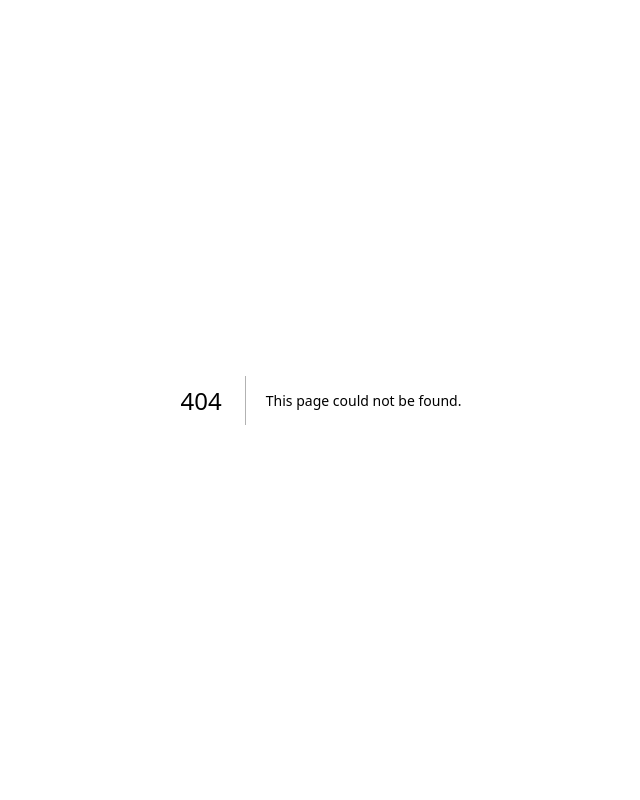
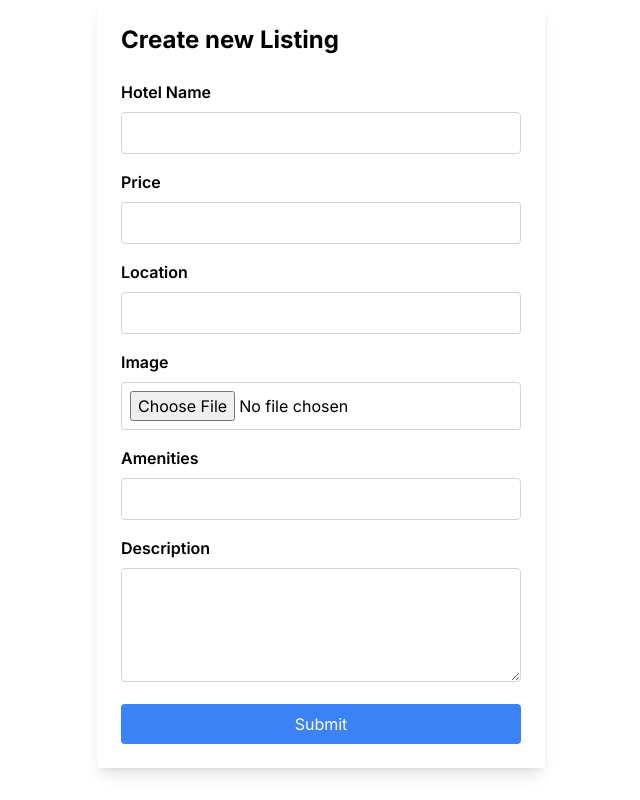
Before and after one commit to lodgingzeus/bookit, a Next.js app: page /newlisting in a window 1280 px wide. Before the commit this address had no page. Shown: the whole page, without its empty margins (319-959 px from the left). Built offline with nearby package versions, Linux system fonts and the light colour scheme.

Commit message:
create new hotel listing

```diff
--- /dev/null
+++ b/src/app/api/newlisting/route.ts
@@ -0,0 +1,20 @@
+import { prisma } from "@/db"
+
+export async function POST(req: Request){
+    const { name, price, location, amenities, description } = await req.json()
+
+    try {
+        const newListing = await prisma.hotel.create({
+            data: {
+                name: name,
+                price: price,
+                address: location,
+                amenities: amenities,
+                description: description
+            }
+        })
+        return new Response(JSON.stringify({"success": "success"}))
+    } catch (error) {
+        console.log(error)
+    }
+}
--- /dev/null
+++ b/src/app/hotel/[id]/page.tsx
@@ -0,0 +1,40 @@
+import Header from "@/components/Header/page"
+import getCurrentUser from "@/actions/getCurrentUser"
+import Image from "next/image"
+import img1 from '../../images/img.jpg'
+
+const page = async ( { params }: any ) => {
+  const currentUser = await getCurrentUser()
+
+  const { id }= params
+  return (
+    <div>
+      <Header currentUser = { currentUser }/>
+      <main className="flex flex-col items-center justify-center border-2 p-8">
+      <h1 className="text-3xl font-bold mb-4">Hotel F</h1>
+      <div className="w-96 h-96 rounded overflow-hidden shadow-md mb-4">
+        <Image src={img1} alt="sex" className="object-cover w-full h-full" />
+      </div>
+      <div className="flex justify-between w-5/12">
+        <div className="text-left">
+          <p className="text-gray-700">Hosted by John</p>
+          <p className="text-gray-500">4 guests. 2 bedrooms, 2 beds</p>
+        </div>
+        <button className="p-2 bg-blue-500 text-white rounded">Book Now</button>
+      </div>
+      <div className="max-w-xl mt-8 text-center">
+        <p className="text-gray-600">
+          Lorem Ipsum is simply dummy text of the printing and typesetting industry. Lorem Ipsum has been the industry's
+          standard dummy text ever since the 1500s, when an unknown printer took a galley of type and scrambled it to
+          make a type specimen book. It has survived not only five centuries, but also the leap into electronic
+          typesetting, remaining essentially unchanged. It was popularised in the 1960s with the release of Letraset
+          sheets containing Lorem Ipsum passages, and more recently with desktop publishing software like Aldus PageMaker
+          including versions of Lorem Ipsum.
+        </p>
+      </div>
+    </main>
+    </div>
+  )
+}
+
+export default page
--- /dev/null
+++ b/src/app/newlisting/page.tsx
@@ -0,0 +1,45 @@
+'use client'
+
+import { useState } from "react";
+import NewListing from "@/components/NewListing/page"
+
+const page = () => {
+
+    const [formData, setFormData] = useState({
+        name: '',
+        price: '',
+        location: '',
+        image: null,
+        amenities: '',
+        description: '',
+      });
+
+      const handleSubmit = async (e: any) => {
+        e.preventDefault()
+        try {
+            const response = await fetch('/api/newlisting', {
+              method: "POST",
+              body: JSON.stringify({
+                name: formData.name,
+                price: formData.price,
+                location: formData.location,
+                image: formData.image,
+                amenities: formData.amenities,
+                description: formData.description
+              })
+            })
+            const data = await response.json()
+            console.log(data)
+          } catch (error) {
+            console.log(error)
+          }
+      }
+
+  return (
+    <div>
+        <NewListing formData = {formData} setFormData = {setFormData} handleSubmit = {handleSubmit}/>
+    </div>
+  )
+}
+
+export default page
--- a/src/components/Header/page.tsx
+++ b/src/components/Header/page.tsx
@@ -11,7 +11,7 @@ import {
 } from '@heroicons/react/24/outline'
 
 type Props = {
-  currentUser: any;
+  currentUser?: any;
 }
 
 const Header: React.FC<Props> = ( { currentUser }) => {
@@ -22,7 +22,7 @@ const Header: React.FC<Props> = ( { currentUser }) => {
       <header className="bg-white">
         <nav className="mx-auto flex max-w-8xl items-center justify-between p-6 lg:px-8" aria-label="Global">
         <div className="flex lg:flex-1">
-          <a href="#" className="-m-1.5 p-1.5">
+          <a href="/" className="-m-1.5 p-1.5">
             <span className="sr-only">BookIT</span>
             <img className="h-8 w-auto" src="https://tailwindui.com/img/logos/mark.svg?color=pink&shade=600" alt="" />
           </a>
--- a/src/components/Hotels/page.tsx
+++ b/src/components/Hotels/page.tsx
@@ -1,6 +1,7 @@
 'use client';
 import React, { useRef } from 'react';
 import Image from 'next/image';
+import { useRouter } from 'next/navigation';
 import { motion, useScroll, useTransform } from 'framer-motion';
 import img1 from 'src/app/images/img1.jpg';
 import img2 from 'src/app/images/img2.jpg';
@@ -33,11 +34,15 @@ const hotels = [
 ];
 
 const Hotels = () => {
+
   let ref = useRef(null);
+  const { push } = useRouter()
+
   let { scrollYProgress } = useScroll({
     target: ref,
     offset: ['start start', 'end start'],
   });
+
   let y = useTransform(scrollYProgress, [0, 1], ['0%', '55%']);
   let opacity = useTransform(scrollYProgress, [0, 1], [1, 1]);
 
@@ -45,6 +50,10 @@ const Hotels = () => {
     hover: { scale: 1.09, boxShadow: '0px 0px 10px rgba(0, 0, 0, 0.2)' },
     initial: { scale: 1, boxShadow: 'none' },
   };
+
+  const handleClick = (item: any) => {
+    push(`/hotel/${item.id}`)
+  }
 
   return (
     <div className="border border-solid border-pink-500 overflow-auto">
@@ -63,7 +72,7 @@ const Hotels = () => {
                 <h3 className="m-1 p-1">{item.name}</h3>
                 <p className="m-1 p-1">{item.description}</p>
               </div>
-              <button className="my-1 p-2.5 bg-transparent hover:bg-[#D03F71] text-[#317C63] font-semibold hover:text-white border border-[#317C63] hover:border-transparent rounded">
+              <button onClick={() => handleClick(item)} className="my-3 p-2.5 bg-transparent hover:bg-[#D03F71] text-[#317C63] font-semibold hover:text-white border border-[#317C63] hover:border-transparent rounded">
                 BookIT
               </button>
             </div>
--- /dev/null
+++ b/src/components/NewListing/page.tsx
@@ -0,0 +1,115 @@
+'use client'
+
+import { useState } from "react"
+import getCurrentUser from "@/actions/getCurrentUser"
+import Header from "@/components/Header/page"
+
+const NewListing = ( { formData, setFormData, handleSubmit }: any) => {
+
+      const handleChange = (e: any) => {
+        if (e.target.name === 'image') {
+          setFormData({
+            ...formData,
+            [e.target.name]: e.target.files[0],
+          });
+        } else {
+          setFormData({
+            ...formData,
+            [e.target.name]: e.target.value,
+          });
+        }
+      };
+
+      return (
+        <form className="max-w-md mx-auto p-6 bg-white rounded shadow-lg">
+          <h2 className="text-2xl font-bold mb-6">Create new Listing</h2>
+          <div className="mb-4">
+            <label className="block mb-2 font-semibold" htmlFor="hotelName">
+              Hotel Name
+            </label>
+            <input
+              className="w-full p-2 border border-gray-300 rounded"
+              type="text"
+              name="hotelName"
+              id="hotelName"
+              onChange={handleChange}
+
+            />
+          </div>
+          <div className="mb-4">
+            <label className="block mb-2 font-semibold" htmlFor="price">
+              Price
+            </label>
+            <input
+              className="w-full p-2 border border-gray-300 rounded"
+              type="text"
+              name="price"
+              id="price"
+              onChange={handleChange}
+
+            />
+          </div>
+          <div className="mb-4">
+            <label className="block mb-2 font-semibold" htmlFor="location">
+              Location
+            </label>
+            <input
+              className="w-full p-2 border border-gray-300 rounded"
+              type="text"
+              name="location"
+              id="location"
+              onChange={handleChange}
+
+            />
+          </div>
+          <div className="mb-4">
+            <label className="block mb-2 font-semibold" htmlFor="image">
+              Image
+            </label>
+            <input
+              className="w-full p-2 border border-gray-300 rounded"
+              type="file"
+              name="image"
+              id="image"
+              onChange={handleChange}
+
+            />
+          </div>
+          <div className="mb-4">
+            <label className="block mb-2 font-semibold" htmlFor="amenities">
+              Amenities
+            </label>
+            <input
+              className="w-full p-2 border border-gray-300 rounded"
+              type="text"
+              name="amenities"
+              id="amenities"
+              onChange={handleChange}
+
+            />
+          </div>
+          <div className="mb-4">
+            <label className="block mb-2 font-semibold" htmlFor="description">
+              Description
+            </label>
+            <textarea
+              className="w-full p-2 border border-gray-300 rounded"
+              name="description"
+              id="description"
+              rows={4}
+              onChange={handleChange}
+
+             />
+          </div>
+          <button
+            className="w-full px-4 py-2 bg-blue-500 text-white rounded hover:bg-blue-600"
+            type="submit"
+            onClick={handleSubmit}
+          >
+            Submit
+          </button>
+        </form>
+      )
+}
+
+export default NewListing
```
Also changed, not shown: 1 other file (tests, documents, lock files or other folders).
